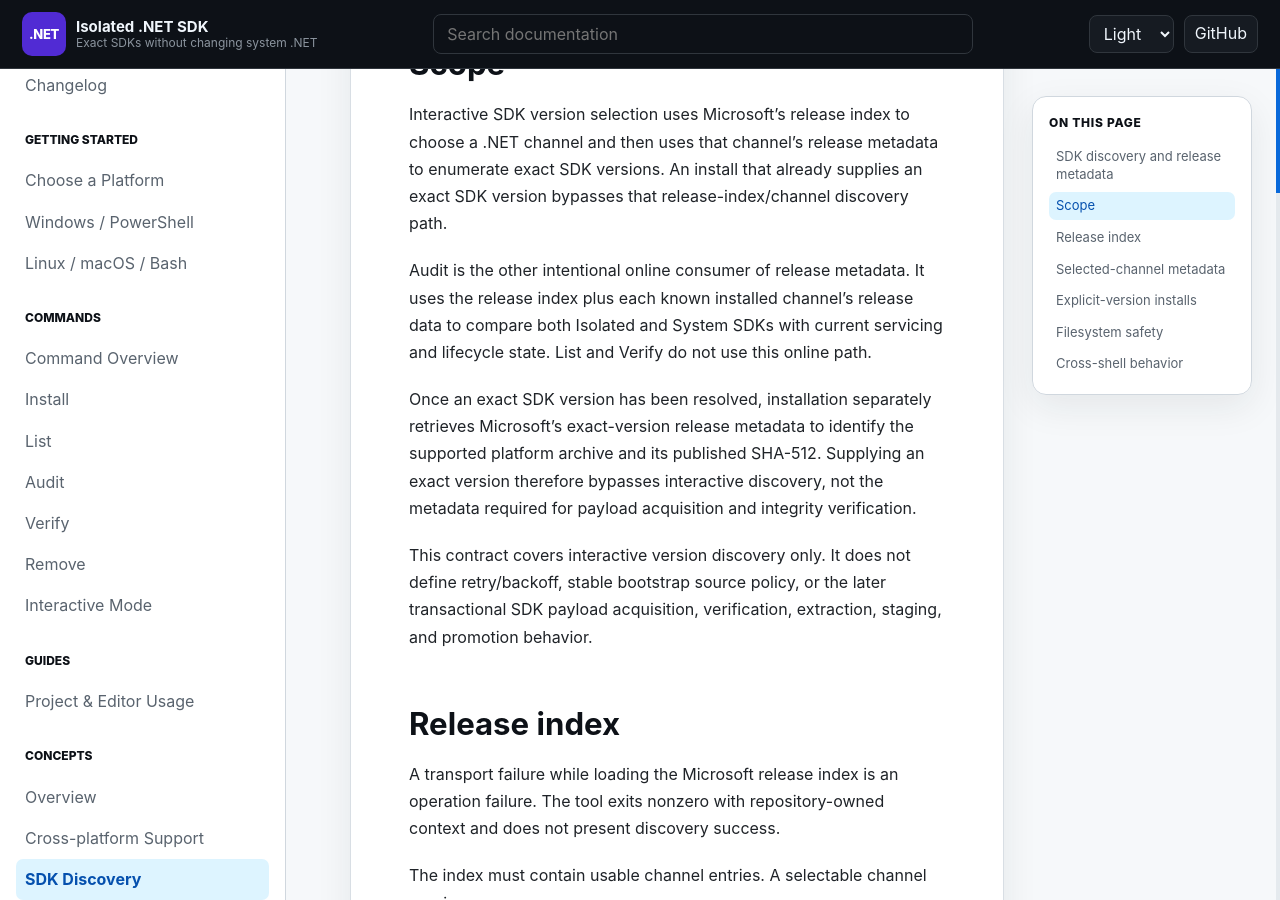
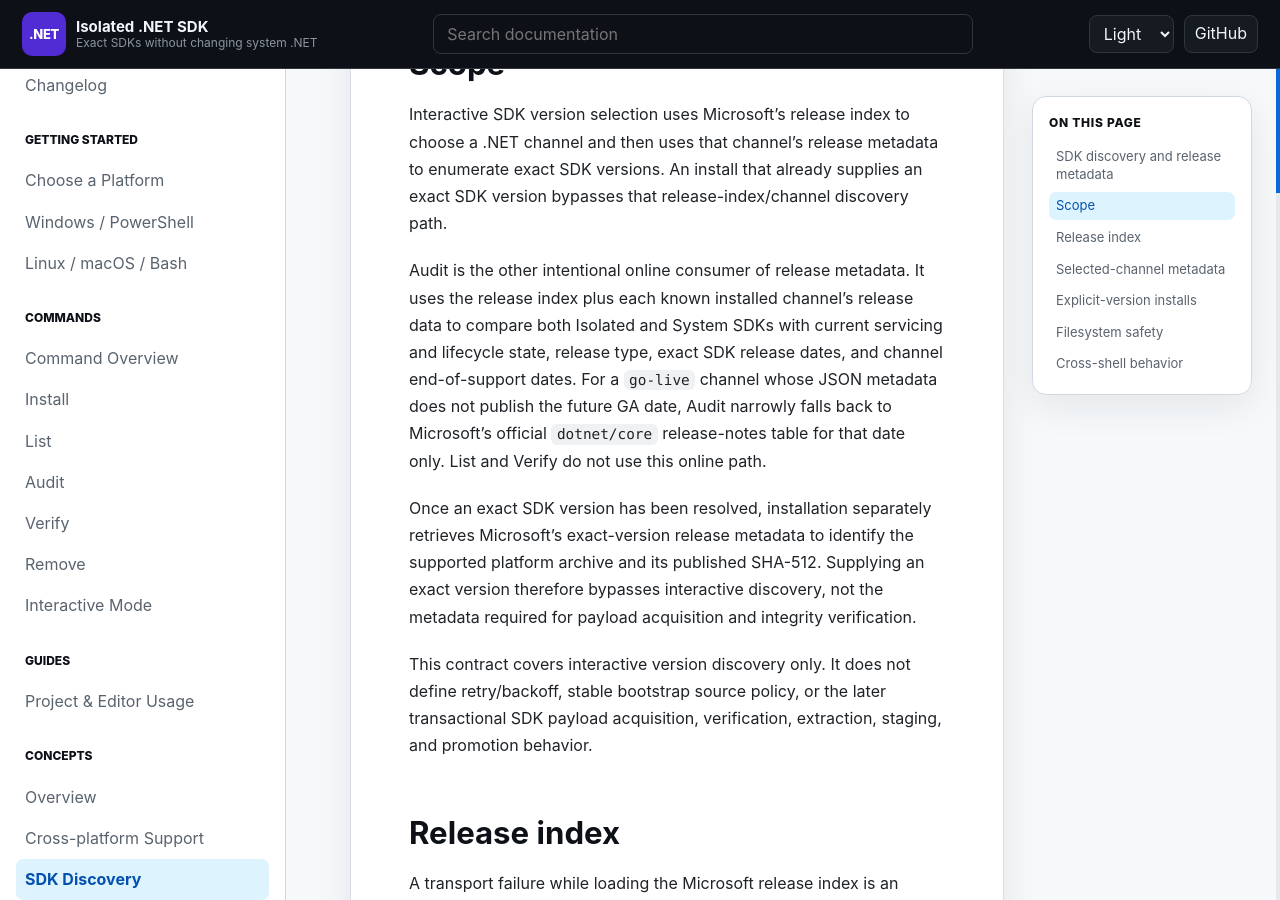
Before and after one commit to infoconex/isolated-dotnet-sdk, a Jekyll site: the page built from docs/concepts/sdk-discovery.md, in a window 1280 px wide and 900 px high, scrolled down 389 px. Built offline with Jekyll 4.4.1, drawn with Linux system fonts in a browser that asks for light colours; our own code applies the rules of GitHub Pages for plain Markdown files.

Commit message:
docs: describe enriched SDK Audit lifecycle output

```diff
--- a/docs/concepts/sdk-discovery.md
+++ b/docs/concepts/sdk-discovery.md
@@ -6,7 +6,7 @@ This document records the release-metadata discovery contract shared by the Powe
 
 Interactive SDK version selection uses Microsoft's release index to choose a .NET channel and then uses that channel's release metadata to enumerate exact SDK versions. An install that already supplies an exact SDK version bypasses that release-index/channel discovery path.
 
-Audit is the other intentional online consumer of release metadata. It uses the release index plus each known installed channel's release data to compare both Isolated and System SDKs with current servicing and lifecycle state. List and Verify do not use this online path.
+Audit is the other intentional online consumer of release metadata. It uses the release index plus each known installed channel's release data to compare both Isolated and System SDKs with current servicing and lifecycle state, release type, exact SDK release dates, and channel end-of-support dates. For a `go-live` channel whose JSON metadata does not publish the future GA date, Audit narrowly falls back to Microsoft's official `dotnet/core` release-notes table for that date only. List and Verify do not use this online path.
 
 Once an exact SDK version has been resolved, installation separately retrieves Microsoft's exact-version release metadata to identify the supported platform archive and its published SHA-512. Supplying an exact version therefore bypasses interactive discovery, not the metadata required for payload acquisition and integrity verification.
 
```
